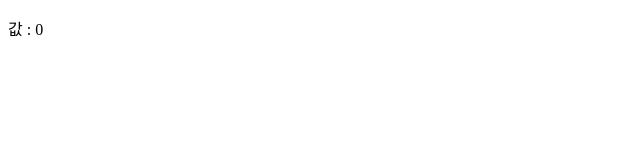
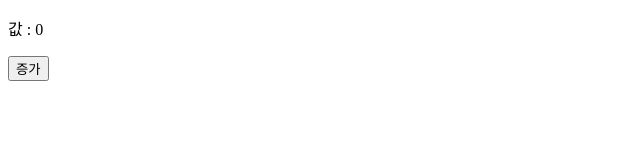
Before and after one commit to nunaReactProject/practice, a React (Create React App) app: page / in a window 1280 px wide. Shown: the top 160 px of the page, without its empty margins (0-640 px from the left). Built offline with nearby package versions, Linux system fonts and the light colour scheme.

Commit message:
feat(add):더하기+1(#3)

```diff
--- a/src/App.js
+++ b/src/App.js
@@ -5,9 +5,14 @@ import { useState } from 'react';
 function App() {
     const [state, setState] = useState(0);
 
+    const handleClick = () => {
+        setState(state + 1);
+    };
+
     return (
         <div>
             <p>값 : {state}</p>
+            <button onClick={handleClick}>증가</button>
         </div>
     );
 }
```
Lines whose indentation alone changed are shown as unchanged.
